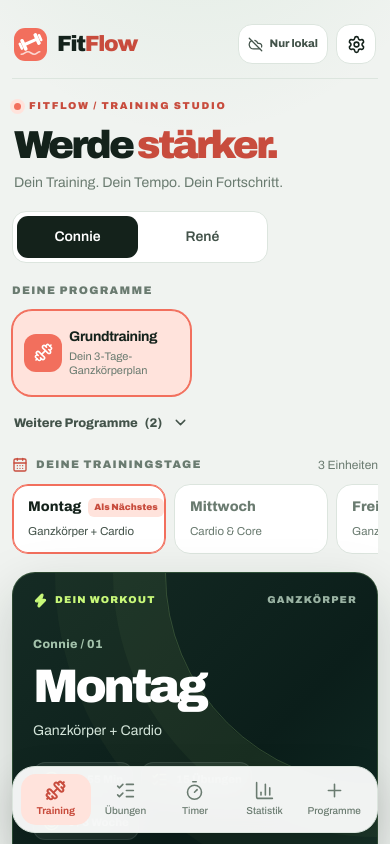
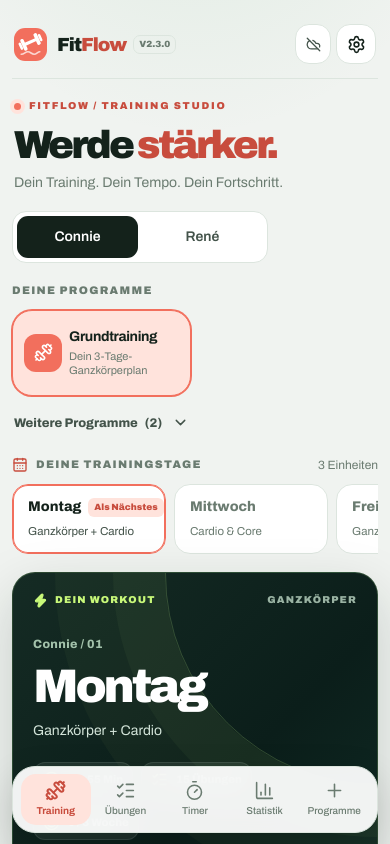
Before and after one commit to Deathcrusher/Fitness-App, a React (Vite) app: page / in a window 390 px wide. Shown: the top 844 px of the page. Built offline with nearby package versions, Linux system fonts and the light colour scheme.

Commit message:
Make the installed FitFlow build identifiable and check for PWA updates immediately

```diff
--- a/src/designRefresh.css
+++ b/src/designRefresh.css
@@ -298,3 +298,17 @@ html[data-theme="dark"] .app {
 @media (prefers-reduced-motion: reduce) {
   .ffProgramOption, .dayTabsRail button, .bottomnav button { transition: none !important; }
 }
+
+/* Show a small, verifiable build number even on narrow phone screens. */
+.ffBrandStudio { display: inline-flex; align-items: center; justify-content: center; }
+@media (max-width: 440px) {
+  .ffBrandStudio { display: inline-flex; margin-left: -3px; padding: 4px 5px; font-size: 9px; letter-spacing: 0; }
+  .ffSyncIndicator { min-width: 36px; padding: 0 7px; }
+  .ffSyncIndicator span { display: none; }
+  .brand { font-size: 19px; }
+  .topActions { gap: 5px; }
+}
+@media (max-width: 360px) {
+  .ffBrandStudio { padding: 3px 4px; font-size: 8px; }
+  .brand { gap: 6px; }
+}
```
